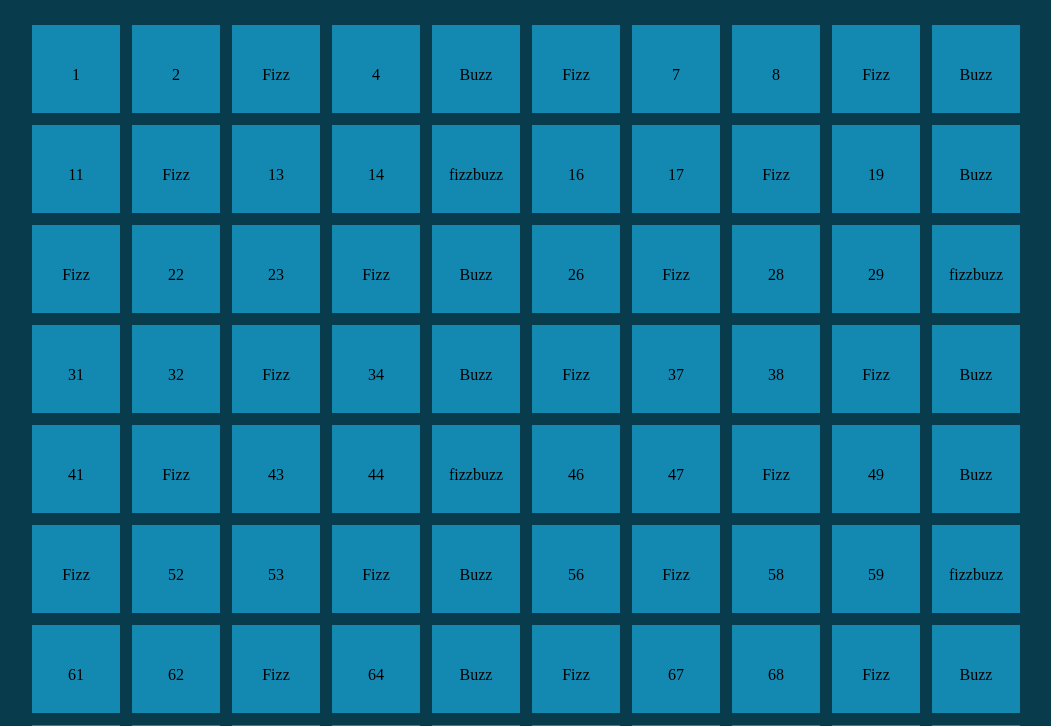
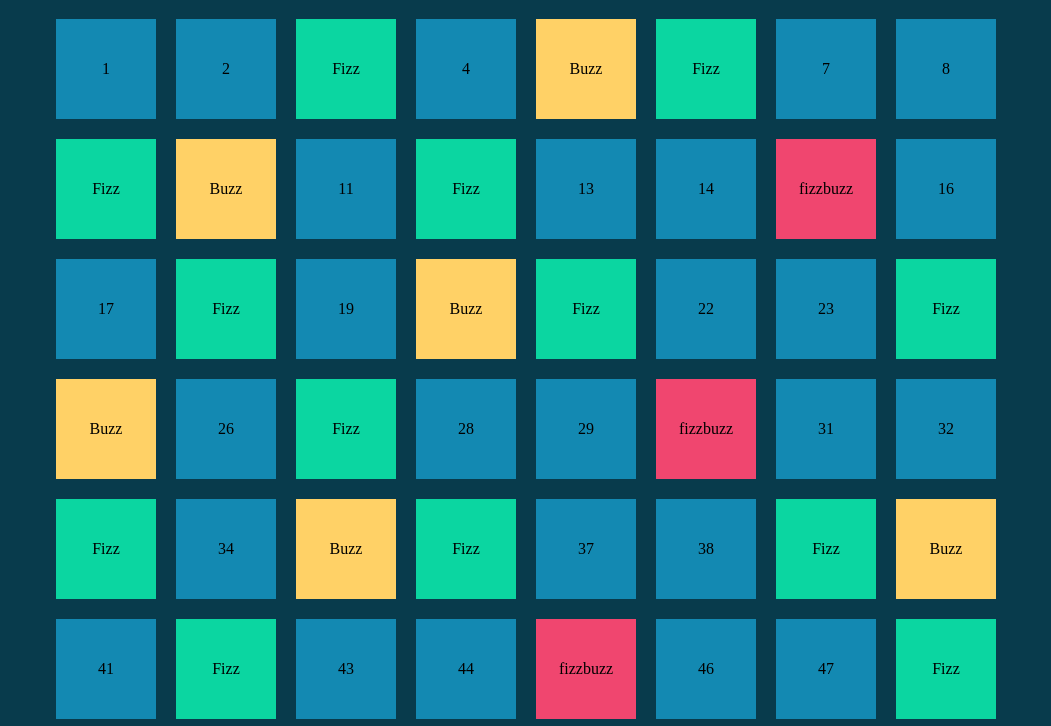
Before and after one commit to Evanflow89/js-fizzbuzzdom, a plain HTML site: page index.html in a window 1280 px wide. Shown: the part 74-800 px from the top of the page, without its empty margins (114-1165 px from the left). Drawn offline with Linux system fonts and the light colour scheme.

Commit message:
Added Colors for classes

```diff
--- a/css/style.css
+++ b/css/style.css
@@ -22,7 +22,9 @@ body {
 
 .items {
     display: flex;
+    justify-content: center;
     flex-wrap: wrap;
+    gap: 20px;
 }
 
 .item {
@@ -31,5 +33,16 @@ body {
     text-align: center;
     line-height: 100px;
     background-color: #1389b2;
-    border: 6px solid #083b4c;
 }
+
+.fizz-active {
+    background-color: #0bd6a1;
+}
+
+.buzz-active {
+    background-color: #ffd166;
+}
+
+.fizzBuzz-active {
+    background-color: #f0466f;
+}
--- a/main.js
+++ b/main.js
@@ -10,15 +10,15 @@ for (let number = 1; number <= 100; number++) {
     element.classList.add("item");
     items.append(element);
     if ((number % 3 == 0) && (number % 5 == 0)) {
-        element.classList.add("item");
+        element.classList.add("item", "fizzBuzz-active");
         element.innerHTML += "fizzbuzz";
         console.log("FizzBuzz");
     } else if (number % 3 == 0) {
-        element.classList.add("item");
+        element.classList.add("item", "fizz-active");
         element.innerHTML += "Fizz";
         console.log("Fizz");
     } else if (number % 5 == 0) {
-        element.classList.add("item");
+        element.classList.add("item", "buzz-active");
         element.innerHTML += "Buzz";
         console.log("Buzz");
     } else {
```
